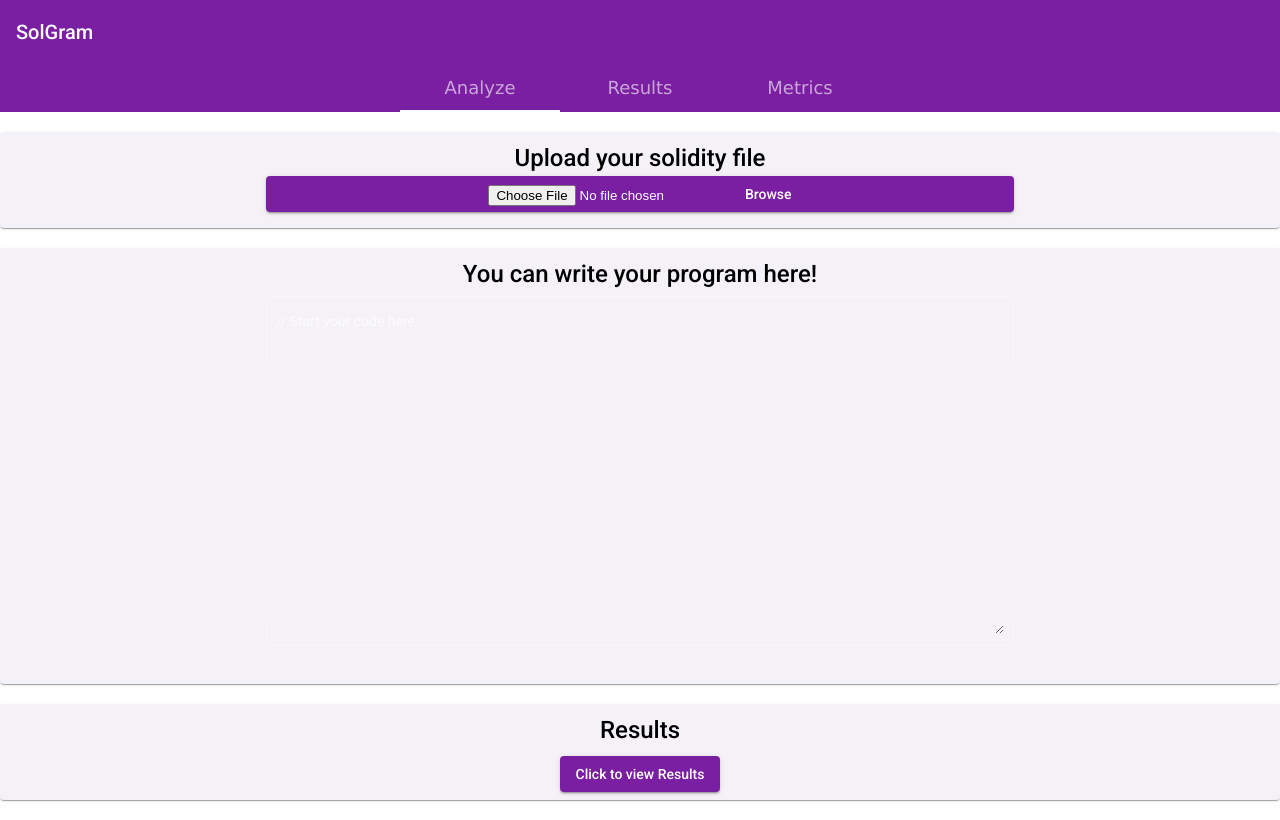
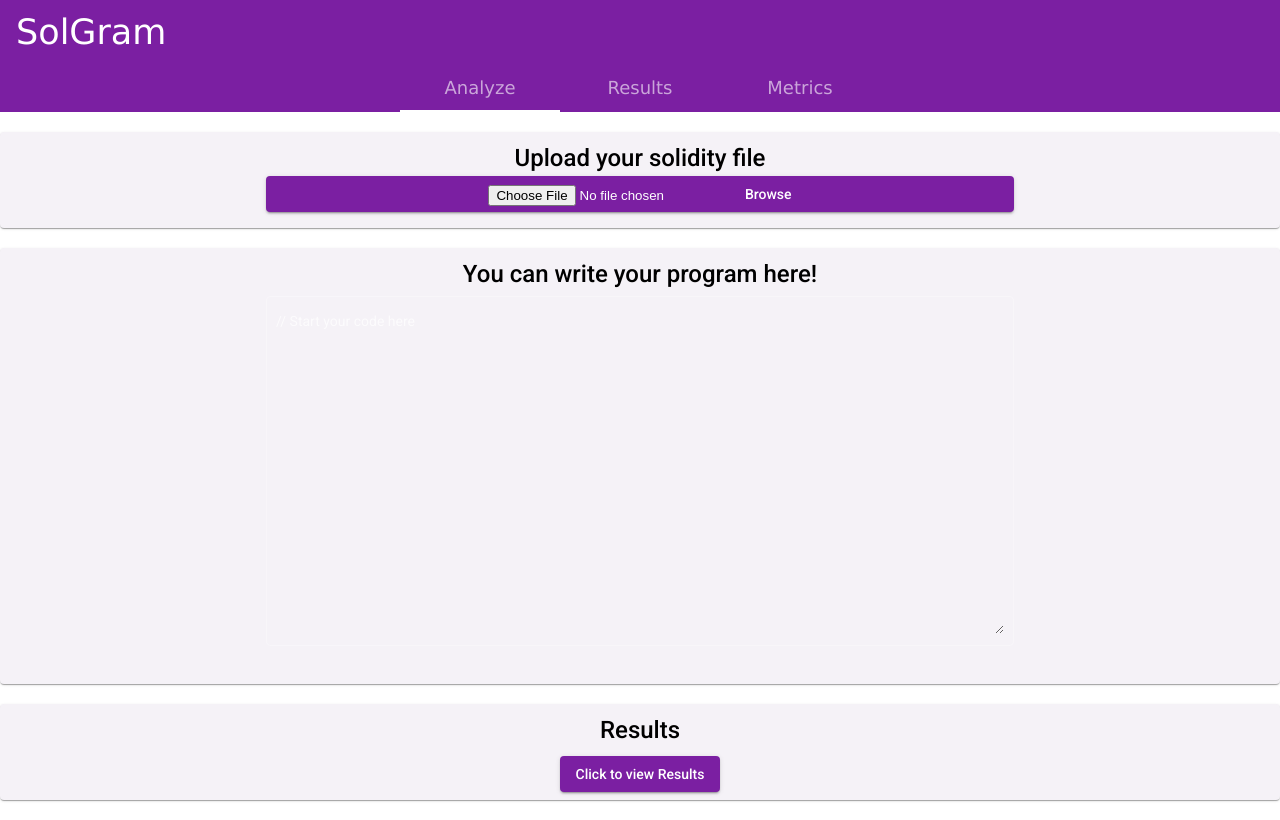
Before and after one commit to rohit-padwal/Solidity-Grammer-Fuzzer, an Angular app in the folder solgram/: page / in a window 1280 px wide. Built offline with nearby package versions, Linux system fonts and the light colour scheme.

Commit message:
"toolbar css"

```diff
--- a/solgram/src/app/app.component.scss
+++ b/solgram/src/app/app.component.scss
@@ -9,3 +9,9 @@
     font-family: 'Lucida Sans', 'Lucida Sans Regular', 'Lucida Grande', 'Lucida Sans Unicode', Geneva, Verdana, sans-serif;
     font-size: large;
 }
+ .mat-toolbar {
+    font-size:250%;
+    font-weight: 500;
+    font-display: inherit;
+    font-family: 'Lucida Sans', 'Lucida Sans Regular', 'Lucida Grande', 'Lucida Sans Unicode', Geneva, Verdana, sans-serif;
+ }
```
